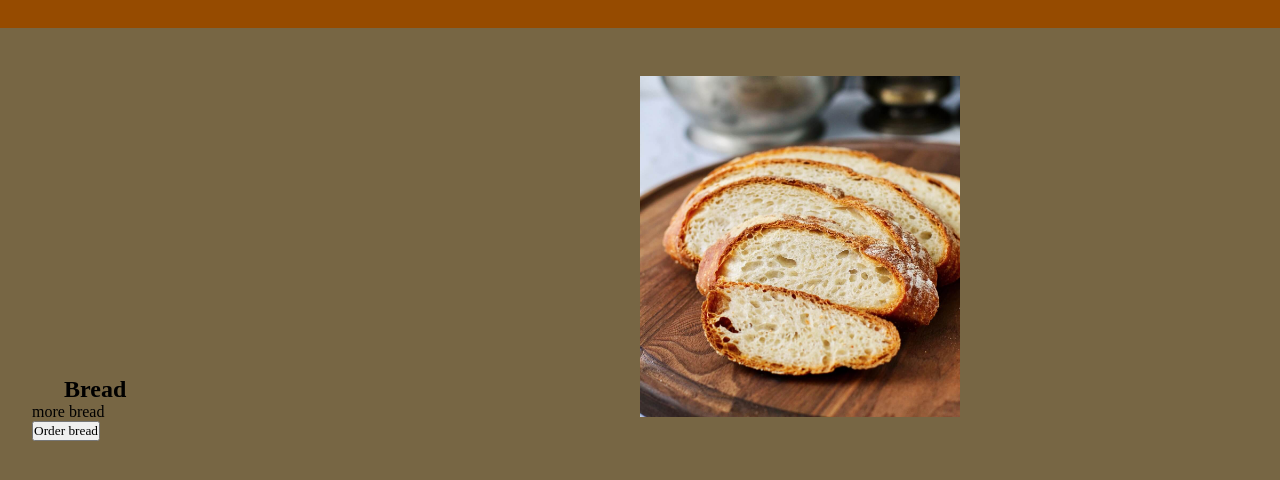
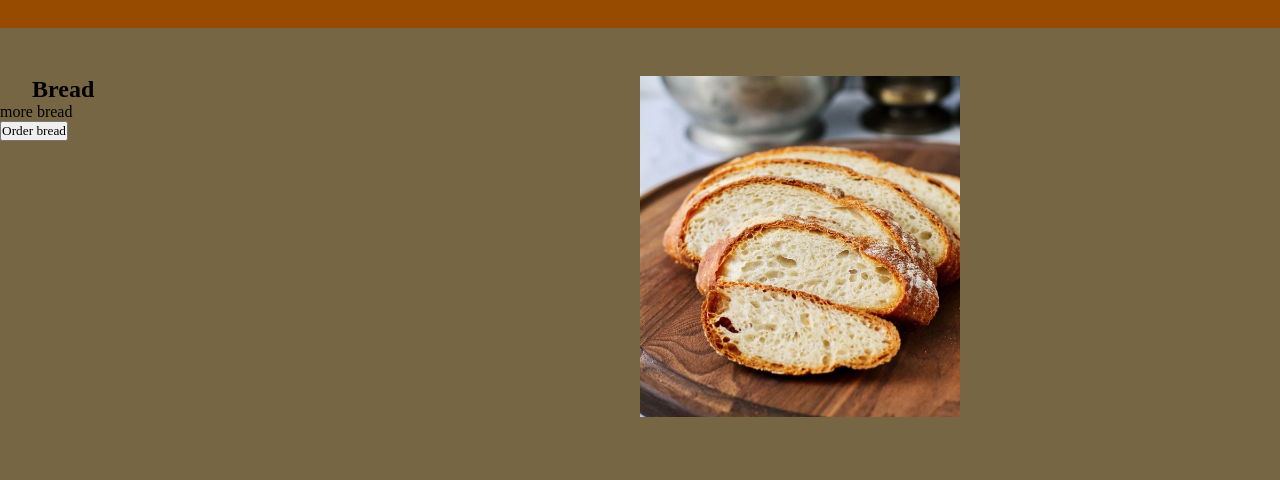
Before and after one commit to SmithTCM/WD-Midterm-TX03, a plain HTML site: page index.html in a window 1280 px wide. Shown: the part 52-532 px from the top of the page. Drawn offline with Linux system fonts and the light colour scheme.

Commit message:
removed column left

```diff
--- a/assets/css/style.css
+++ b/assets/css/style.css
@@ -41,14 +41,7 @@ nav a{
 }
 
 
-.column-left {
-    display:flex;
-    flex-direction: column;
-    justify-content: center;
-    align-items: flex-start;
-    color:#000;
-    padding: 0rem 2rem;
-}
+
 
 img {
     width: 50%;
```
